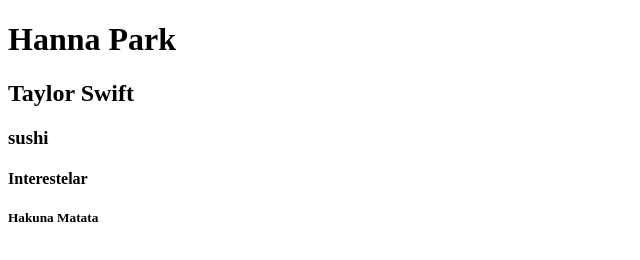
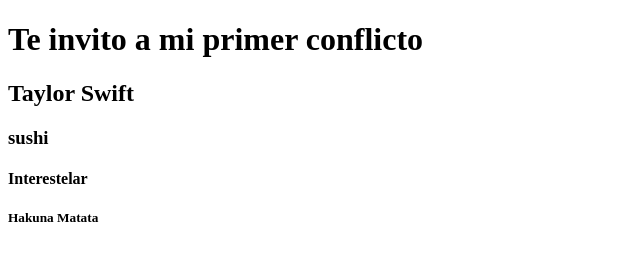
Before and after one commit to hayoungpark97/CH62-Preferencias, a plain HTML site: page index.html in a window 1280 px wide. Shown: the whole page, without its empty margins (0-640 px from the left). Drawn offline with Linux system fonts and the light colour scheme.

Commit message:
cambios de h1 desde github

```diff
--- a/index.html
+++ b/index.html
@@ -6,7 +6,7 @@
     <title>Document</title>
 </head>
 <body>
-    <h1>Hanna Park</h1>
+    <h1>Te invito a mi primer conflicto</h1>
 <h2>Taylor Swift</h2>
 <h3>sushi</h3>
 <h4>Interestelar</h4>
```
